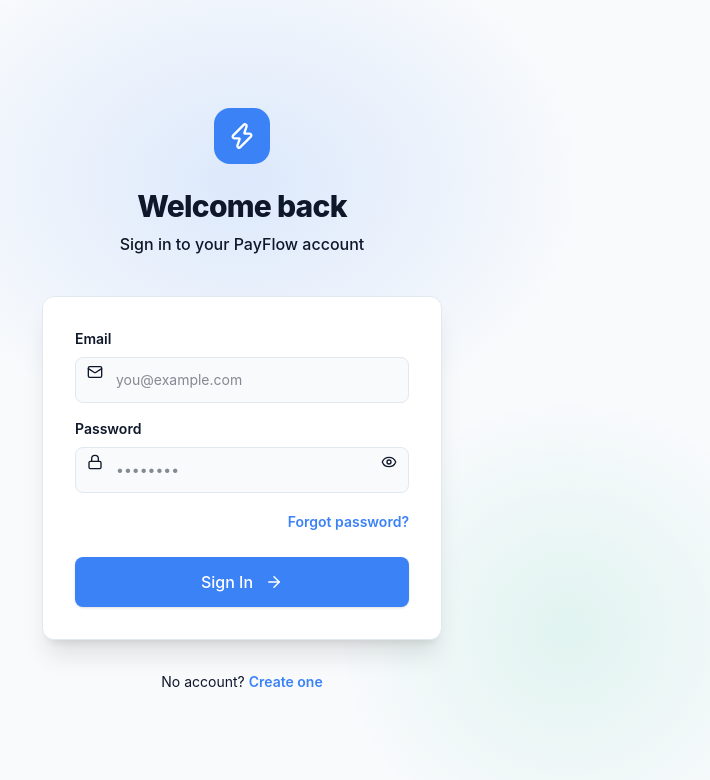
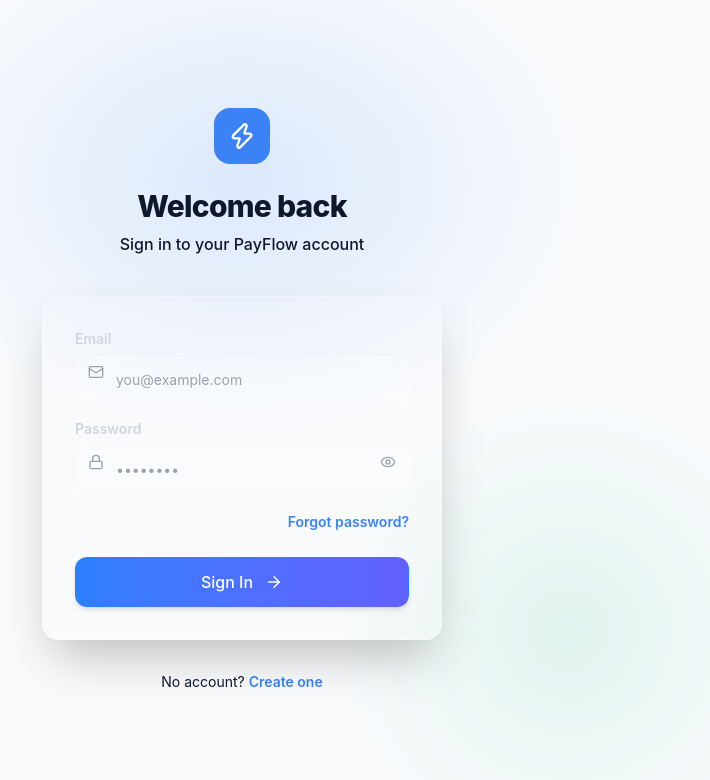
Before and after one commit to Bitsnbytes14/payflow-frontend, a React (Vite) app: page /login in a window 1280 px wide. Shown: the top 780 px of the page, without its empty margins (398-1108 px from the left). Built offline with nearby package versions, Linux system fonts and the light colour scheme.

Commit message:
Upgrade Login/Register forms with glassmorphism design

```diff
--- a/src/components/ui/Button.jsx
+++ b/src/components/ui/Button.jsx
@@ -1,10 +1,10 @@
 import clsx from 'clsx';
 
 const variants = {
-  primary: 'bg-primary text-white hover:bg-primary-hover shadow-sm hover:shadow-lg hover:-translate-y-[1px]',
-  secondary: 'bg-surface text-main border border-border-color hover:bg-surface-hover hover:border-primary/50',
-  danger: 'bg-error-bg text-error border border-error/20 hover:bg-error/20',
-  ghost: 'bg-transparent text-muted hover:text-main hover:bg-surface',
+  primary: 'bg-gradient-to-r from-blue-500 to-indigo-500 text-white hover:from-blue-600 hover:to-indigo-600 shadow-md hover:shadow-lg hover:scale-[1.02] backdrop-blur-md',
+  secondary: 'bg-white/10 border border-white/20 text-white hover:bg-white/20 hover:border-white/30 backdrop-blur-md',
+  danger: 'bg-error-bg text-error border border-error/20 hover:bg-error/20 backdrop-blur-md',
+  ghost: 'bg-transparent text-muted hover:text-white hover:bg-white/10 backdrop-blur-md',
 };
 
 const sizes = {
@@ -31,7 +31,7 @@
         if (props.onClick) props.onClick(e);
       }}
       className={clsx(
-        'inline-flex items-center justify-center gap-2 font-medium rounded-lg transition-all border border-transparent outline-none disabled:opacity-50 disabled:cursor-not-allowed',
+        'inline-flex items-center justify-center gap-2 font-medium rounded-xl transition-all duration-200 border border-transparent outline-none disabled:opacity-50 disabled:cursor-not-allowed',
         variants[variant],
         sizes[size],
         fullWidth && 'w-full',
--- a/src/components/ui/Input.jsx
+++ b/src/components/ui/Input.jsx
@@ -28,7 +28,8 @@
         type={type}
         aria-invalid={!!error}
         className={clsx(
-          'bg-bg-base border border-border-color rounded-lg px-4 py-2.5 text-sm text-main transition-all focus:outline-none focus:border-primary focus:ring-2 focus:ring-primary/20 w-full',
+          'bg-transparent border border-white/20 rounded-xl px-4 py-2.5 text-sm text-white placeholder-gray-400 transition-all duration-200 w-full',
+          'focus:outline-none focus:border-blue-400 focus:ring-2 focus:ring-blue-400/30',
           error && 'border-error ring-2 ring-error/20',
           className
         )}
--- a/src/pages/Login.jsx
+++ b/src/pages/Login.jsx
@@ -13,20 +13,20 @@
 
   return (
     <div className="mb-4">
-      <label className="block text-sm font-semibold text-muted mb-2">{label}</label>
-      <div className="relative">
-        <div className={`absolute left-3 top-1/2 -translate-y-1/2 transition-colors pointer-events-none ${focused ? 'text-primary' : 'text-muted'}`} style={{ transform: 'translateY(-50%)' }}>
+      <label className="block text-sm font-semibold text-gray-300 mb-2">{label}</label>
+      <div className={`relative bg-white/10 backdrop-blur-md border border-white/20 rounded-xl transition-all duration-200 focus-within:border-blue-400 focus-within:ring-2 focus-within:ring-blue-400/30 ${focused ? 'scale-[1.01]' : ''}`}>
+        <div className={`absolute left-3 top-1/2 -translate-y-1/2 transition-colors pointer-events-none ${focused ? 'text-blue-400' : 'text-gray-400'}`} style={{ transform: 'translateY(-50%)' }}>
           <Icon size={16} />
         </div>
         <input
           type={type} placeholder={placeholder} value={value}
           onChange={onChange} autoComplete={autoComplete}
           onFocus={() => setFocused(true)} onBlur={() => setFocused(false)}
-          className={`bg-bg-base border border-border-color rounded-lg text-sm text-main transition-all focus:outline-none focus:border-primary focus:ring-2 focus:ring-primary/20 w-full pl-10 ${isPass ? 'pr-10' : 'pr-4'} py-3`}
+          className={`bg-transparent border-none rounded-xl text-sm text-white placeholder-gray-400 w-full pl-10 ${isPass ? 'pr-10' : 'pr-4'} py-3 focus:outline-none`}
         />
         {isPass && (
           <button type="button" onClick={() => setShow(s => !s)}
-            className="absolute right-3 top-1/2 -translate-y-1/2 text-muted hover:text-main bg-transparent border-none cursor-pointer p-0 flex"
+            className="absolute right-3 top-1/2 -translate-y-1/2 text-gray-400 hover:text-white bg-transparent border-none cursor-pointer p-0 flex"
             style={{ transform: 'translateY(-50%)' }}>
             {show ? <EyeOff size={16} /> : <Eye size={16} />}
           </button>
@@ -78,7 +78,7 @@
           <p className="text-muted font-medium">Sign in to your PayFlow account</p>
         </div>
 
-        <div className="bg-surface border border-border-color rounded-xl p-8 shadow-xl">
+        <div className="bg-white/10 backdrop-blur-xl border border-white/20 rounded-2xl p-6 md:p-8 shadow-2xl">
           {error && (
             <div className="flex items-center gap-2 mb-6 p-3 rounded-lg text-sm bg-error-bg text-error border border-error">
               <AlertCircle size={16} /> {error}
```
